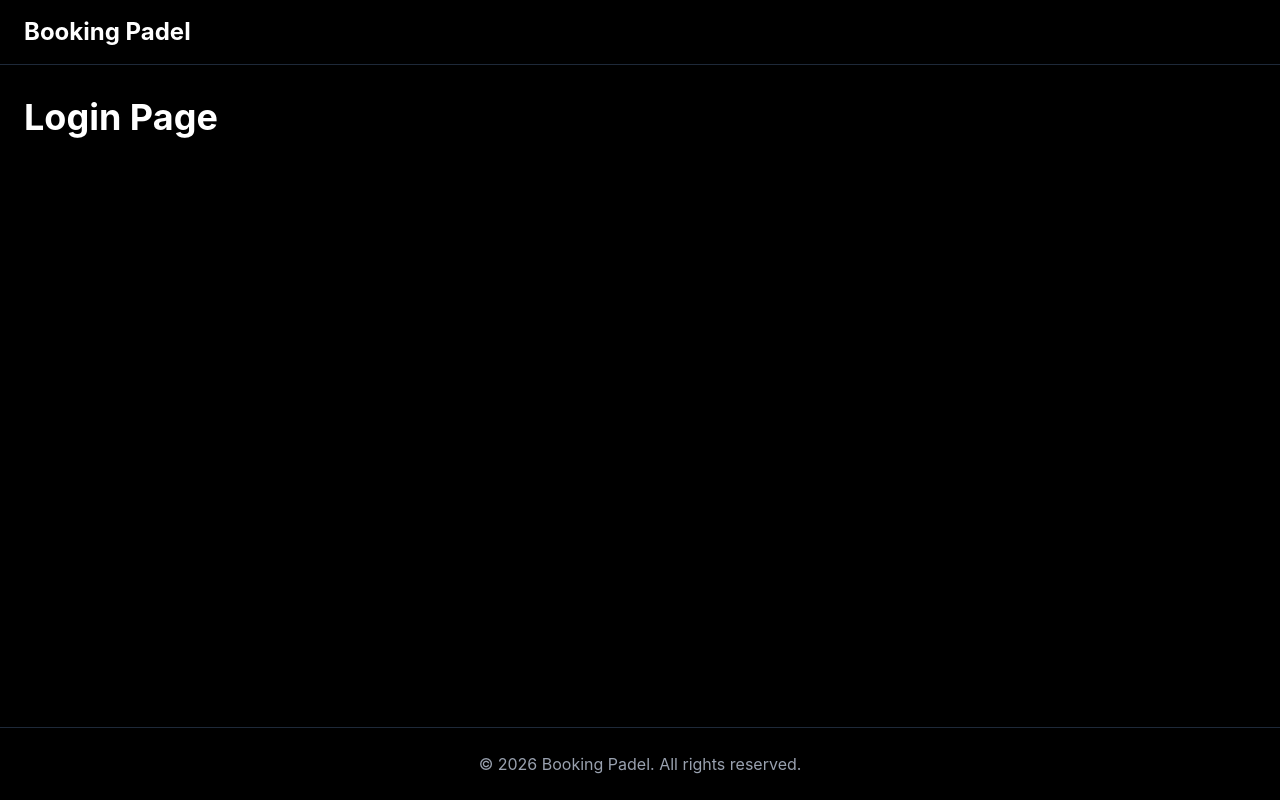
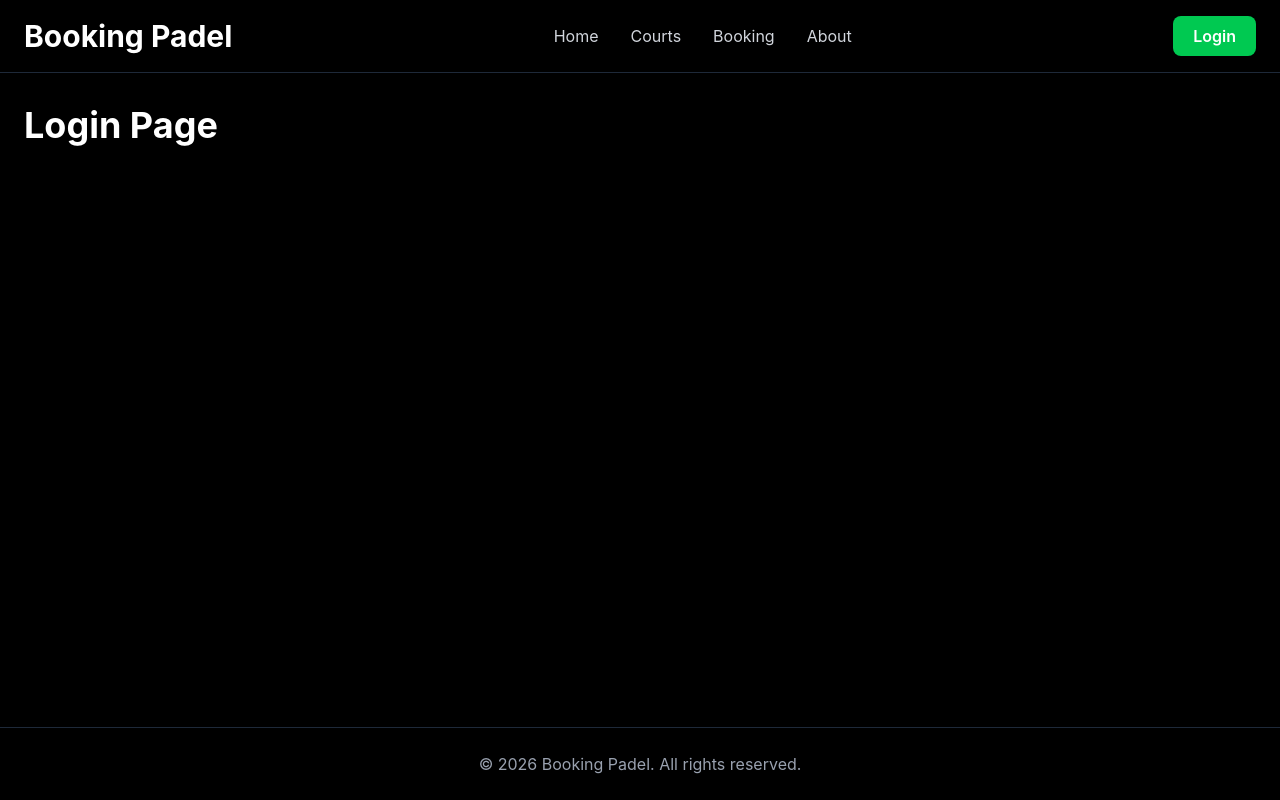
Before and after one commit to KgzzzX/booking-padel-frontend, a React (Vite) app: page /login in a window 1280 px wide. Built offline with nearby package versions, Linux system fonts and the light colour scheme.

Commit message:
create reusable navbar components

```diff
--- /dev/null
+++ b/src/components/Navbar.jsx
@@ -0,0 +1,93 @@
+/* =========================
+   Navbar Component
+   Navbar utama website
+========================= */
+
+// Import Link untuk navigasi halaman
+import { Link } from "react-router-dom";
+
+function Navbar() {
+  return (
+
+    /* =========================
+       Navbar Wrapper
+    ========================= */
+    <nav className="border-b border-gray-800">
+
+      {/* Container */}
+      <div className="max-w-7xl mx-auto px-6 py-4 flex items-center justify-between">
+
+        {/* =========================
+            Logo / Brand
+        ========================= */}
+        <Link
+          to="/"
+          className="text-3xl font-bold hover:text-green-400 transition"
+        >
+          Booking Padel
+        </Link>
+
+        {/* =========================
+            Navigation Menu
+        ========================= */}
+        <div className="flex items-center gap-8">
+
+          {/* Home */}
+          <Link
+            to="/"
+            className="text-gray-300 hover:text-green-400 transition"
+          >
+            Home
+          </Link>
+
+          {/* Courts */}
+          <Link
+            to="/courts"
+            className="text-gray-300 hover:text-green-400 transition"
+          >
+            Courts
+          </Link>
+
+          {/* Booking */}
+          <Link
+            to="/booking"
+            className="text-gray-300 hover:text-green-400 transition"
+          >
+            Booking
+          </Link>
+
+          {/* About */}
+          <Link
+            to="/about"
+            className="text-gray-300 hover:text-green-400 transition"
+          >
+            About
+          </Link>
+
+        </div>
+
+        {/* =========================
+            Login Button
+        ========================= */}
+        <Link
+          to="/login"
+          className="
+            bg-green-500
+            hover:bg-green-600
+            transition
+            px-5
+            py-2
+            rounded-lg
+            font-semibold
+          "
+        >
+          Login
+        </Link>
+
+      </div>
+
+    </nav>
+  );
+}
+
+export default Navbar;
--- a/src/layouts/MainLayout.jsx
+++ b/src/layouts/MainLayout.jsx
@@ -3,62 +3,31 @@
    Layout utama untuk user side
 ========================= */
 
-/*
-  Outlet:
-  digunakan untuk menampilkan isi halaman
-  sesuai route aktif
-*/
 import { Outlet } from "react-router-dom";
+
+/* Import Navbar Component */
+import Navbar from "../components/Navbar";
 
 function MainLayout() {
   return (
 
-    /*
-      min-h-screen
-      = tinggi minimal 1 layar penuh
-
-      bg-black
-      = background hitam
-
-      text-white
-      = warna teks putih
-    */
     <div className="min-h-screen bg-black text-white flex flex-col">
 
-      {/* =========================
-          Navbar Section
-      ========================= */}
-      <nav className="border-b border-gray-800">
-
-        <div className="max-w-7xl mx-auto px-6 py-4">
-
-          <h1 className="text-2xl font-bold">
-            Booking Padel
-          </h1>
-
-        </div>
-
-      </nav>
+      {/* Navbar */}
+      <Navbar />
 
       {/* =========================
           Main Content
-          Isi halaman akan tampil di sini
       ========================= */}
       <main className="max-w-7xl mx-auto px-6 py-8 flex-1 w-full">
 
-        {/*
-          Outlet:
-          menampilkan halaman aktif
-          contoh:
-          HomePage
-          LoginPage
-        */}
+        {/* Isi halaman aktif */}
         <Outlet />
 
       </main>
 
       {/* =========================
-          Footer Section
+          Footer
       ========================= */}
       <footer className="border-t border-gray-800 mt-10">
 
```
